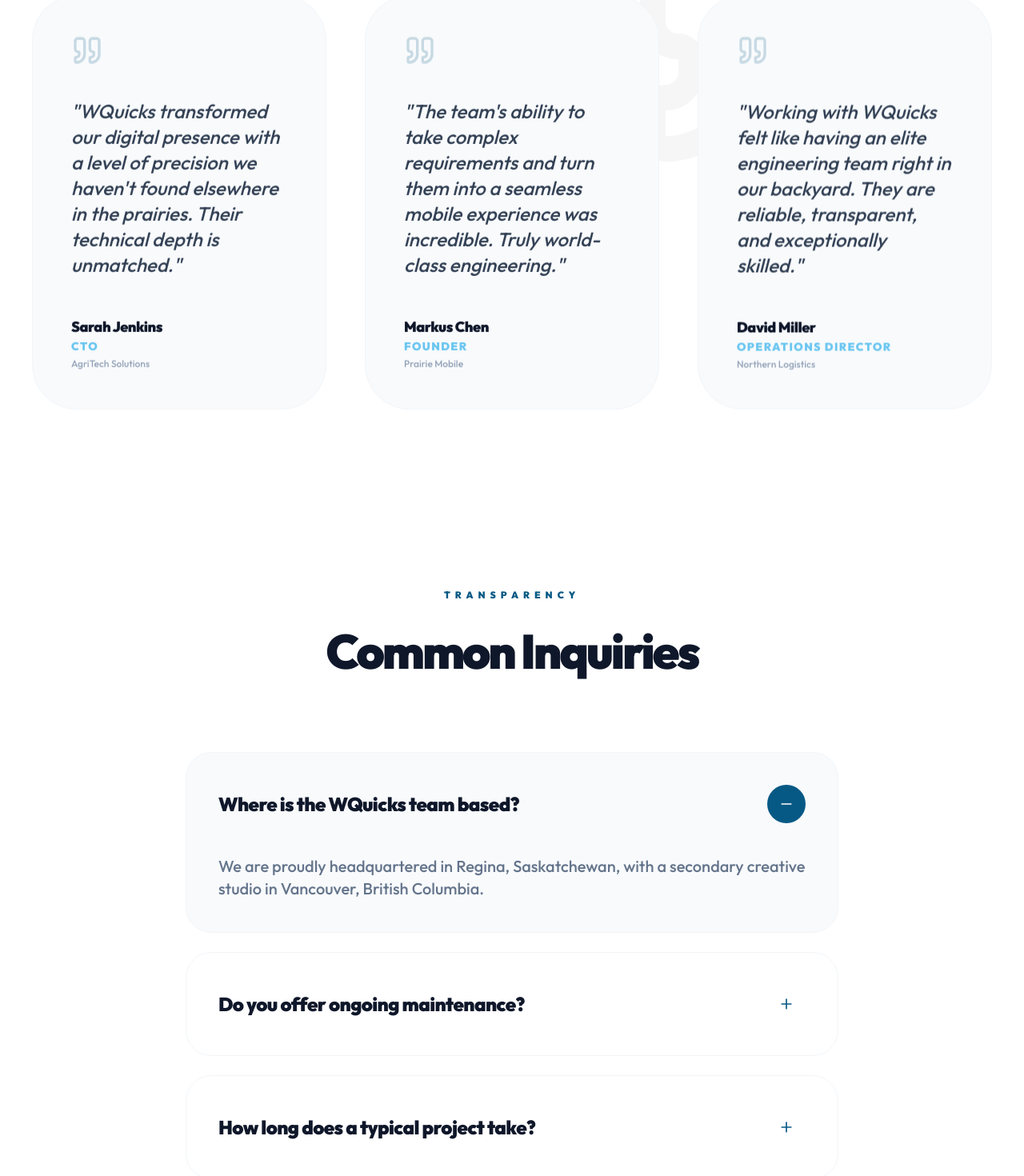
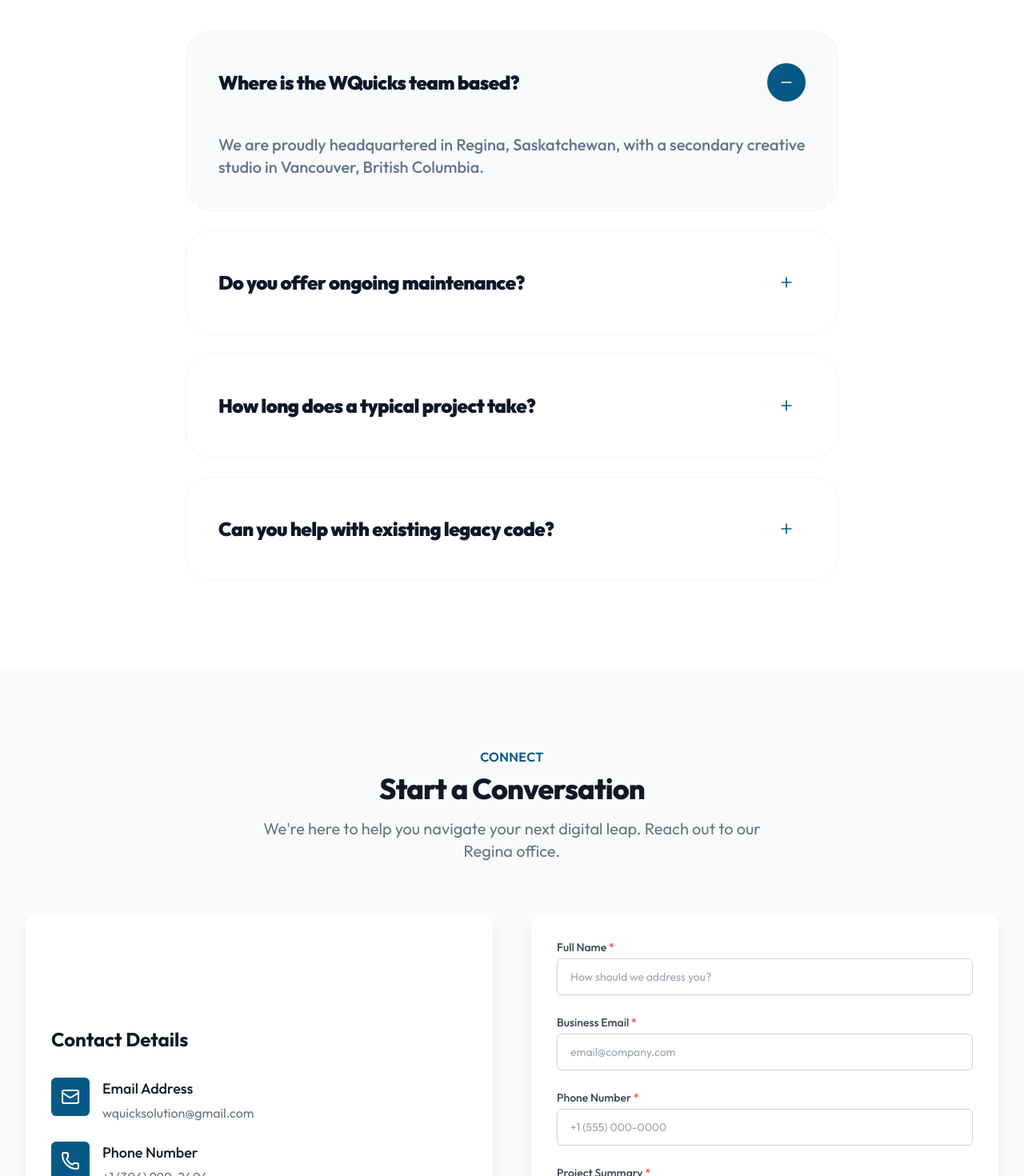
Before and after one commit to rahul-bavaliya/wquicks-web-solutions, a React (Vite) app in the folder front-end/: page / in a window 1280 px wide. Shown: the part 5000-6470 px from the top of the page at 80% size. Built offline with nearby package versions, Linux system fonts and the light colour scheme; no server answers.

Commit message:
Removing Testimonials & fixing email address.

```diff
--- a/front-end/App.tsx
+++ b/front-end/App.tsx
@@ -70,7 +70,7 @@
                 <Services theme={theme} />
                 <Process theme={theme} />
                 <Portfolio theme={theme} />
-                <Testimonials theme={theme} />
+                {/* <Testimonials theme={theme} /> */}
                 <FAQ theme={theme} />
                 <Contact theme={theme} />
               </main>
--- a/front-end/package.json
+++ b/front-end/package.json
@@ -13,7 +13,7 @@
     "deploy:prod": "npm run build && wrangler pages deploy dist --project-name prod-wquicks-frontend"
   },
   "dependencies": {
-    "jspdf": "^3.0.4",
+    "jspdf": "^4.2.0",
     "lucide-react": "^0.561.0",
     "luxon": "^3.7.2",
     "react": "^19.2.3",
--- a/front-end/utils/strings.ts
+++ b/front-end/utils/strings.ts
@@ -7,7 +7,7 @@
     location: "Regina, SK, Canada",
     phoneDisplay: "+1 (306) 990-2404",
     phoneValue: "+13069902404",
-    email: "contact@wquicks.com",
+    email: "wquicksolution@gmail.com",
   },
   nav: {
     about: "Our Story",
```
Also changed, not shown: 1 other file (tests, documents, lock files or other folders).
